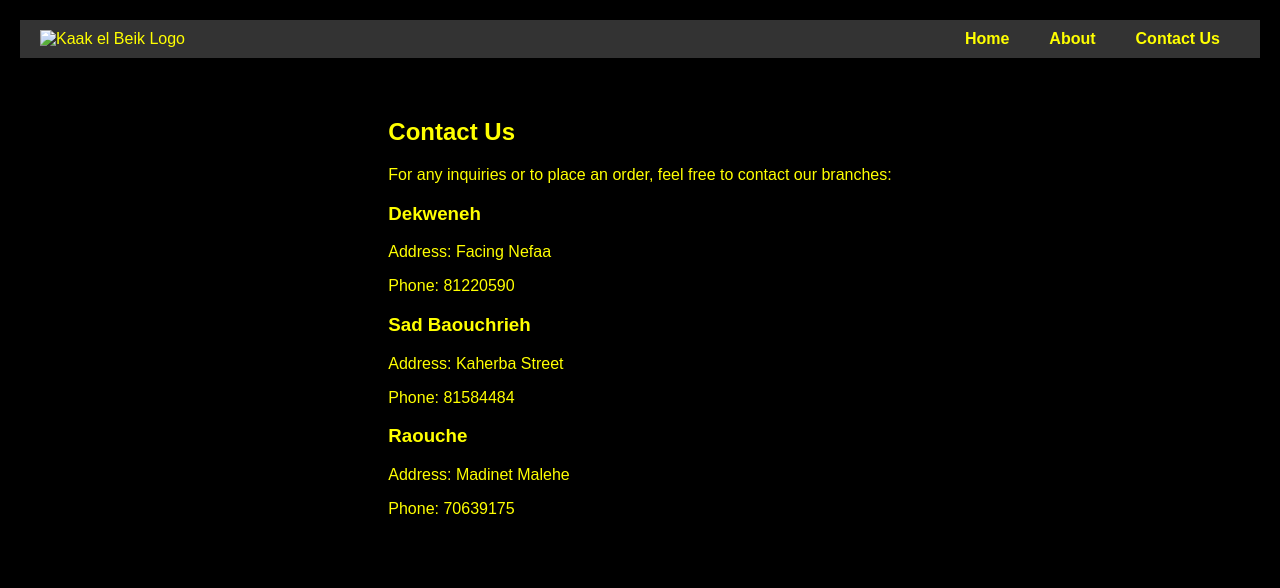
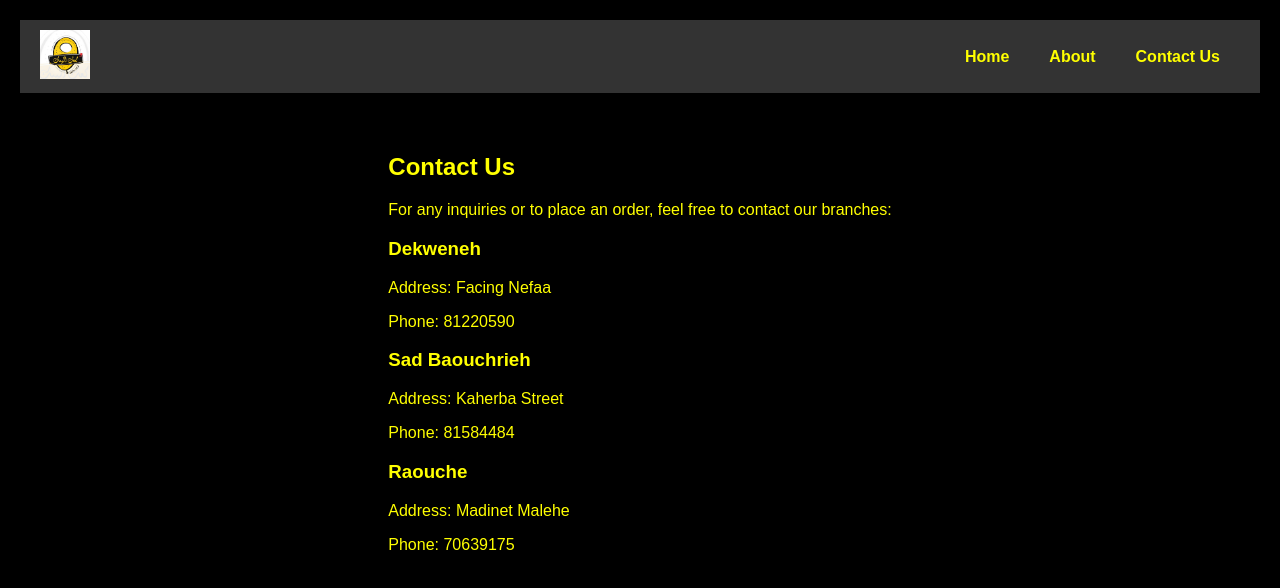
Before and after one commit to hussein449/kaak-beik, a plain HTML site: page contact.html in a window 1280 px wide. Drawn offline with Linux system fonts and the light colour scheme.

Commit message:
contact push

```diff
--- a/contact.html
+++ b/contact.html
@@ -7,7 +7,7 @@
     <meta charset="UTF-8">
     <meta name="viewport" content="width=device-width, initial-scale=1.0">
     <link rel="stylesheet" href="styles.css">
-    <title>Contact Us - Kaak el Beik</title>
+
 </head>
 
 <body>
@@ -15,7 +15,7 @@
     <header>
         <nav>
             <div class="logo">
-                <img src="images/logo.png" alt="Kaak el Beik Logo">
+                <img src="images/logoo.jpeg" alt="Kaak el Beik Logo">
             </div>
             <ul>
                 <li><a href="index.html">Home</a></li>
```
